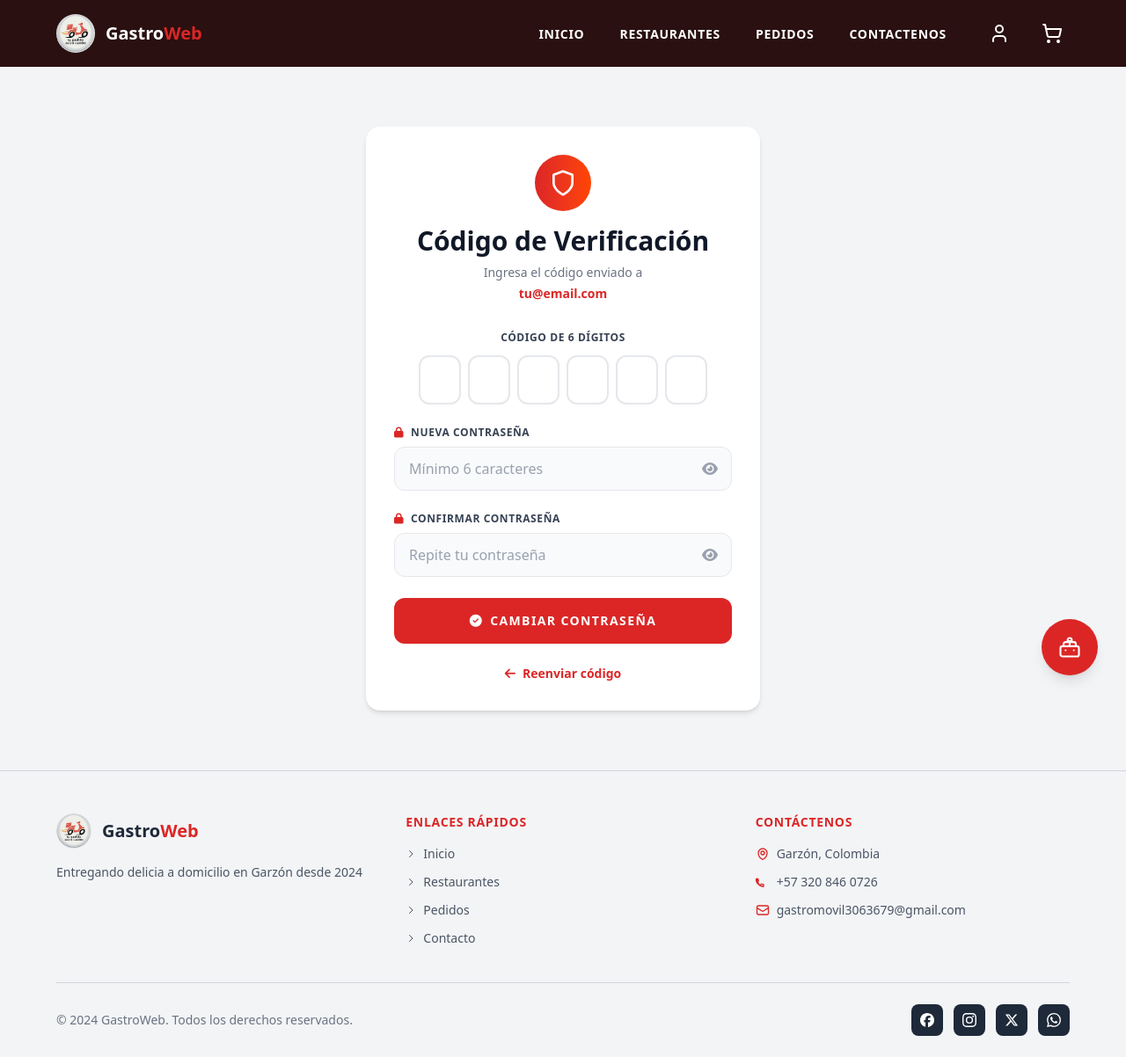
After one commit to lffiesco-svg/gastromovil, a Django app: page /verificar/ in a window 1280 px wide. The commit adds this page. Shown: the whole page at 88% size. Run offline with Django 5.2, Linux system fonts and the light colour scheme; parts of the project's set-up code (start-up, migrations or seed data) failed here and were passed over; some libraries are stand-ins or nearby versions.

Commit message:
Agrego recuperación de contraseña y mejoras

```diff
--- a/core/templates/auth/recuperar_contrasena.html
+++ b/core/templates/auth/recuperar_contrasena.html
@@ -17,7 +17,7 @@
                 <p class="text-gray-500 text-sm">Ingresa tu correo para recibir un código de verificación</p>
             </div>
 
-            <form id="formSolicitar" class="flex flex-col gap-5">
+            <form id="formSolicitar" class="flex flex-col gap-5" action="{% url 'verificar_codigo' %}" method="GET">
                 <div>
                     <label class="text-gray-700 text-xs font-bold uppercase tracking-wider mb-2 block">
                         <i class="fas fa-envelope mr-2 text-[#DC2626]"></i>Correo Electrónico
--- /dev/null
+++ b/core/templates/auth/verificar_codigo.html
@@ -0,0 +1,152 @@
+{% extends 'base.html' %}
+{% load static %}
+{% block title %}Verificar Código - GastroWeb{% endblock %}
+{% block content %}
+
+<section class="min-h-screen bg-gray-100 flex items-center justify-center px-6 py-16">
+    <div class="w-full max-w-md">
+
+        <div class="bg-white rounded-2xl shadow-md p-8">
+
+            <!-- ENCABEZADO -->
+            <div class="text-center mb-8">
+                <div class="inline-flex items-center justify-center w-16 h-16 bg-gradient-to-r from-[#DC2626] to-[#FF4500] rounded-full mb-4">
+                    <svg class="w-8 h-8 text-white" fill="none" stroke="currentColor" viewBox="0 0 24 24" stroke-width="2" stroke-linecap="round" stroke-linejoin="round">
+                        <path d="M12 22s8-4 8-10V5l-8-3-8 3v7c0 6 8 10 8 10z"/>
+                    </svg>
+                </div>
+                <h2 class="text-3xl font-black text-gray-900 mb-2">Código de Verificación</h2>
+                <p class="text-gray-500 text-sm">Ingresa el código enviado a</p>
+                <p class="text-[#DC2626] font-bold text-sm mt-1" id="emailMostrado">tu@email.com</p>
+            </div>
+
+            <form id="formVerificar" class="flex flex-col gap-6">
+
+                <!-- 6 CAJAS OTP -->
+                <div>
+                    <label class="text-gray-700 text-xs font-bold uppercase tracking-wider mb-3 block text-center">
+                        Código de 6 dígitos
+                    </label>
+                    <div class="flex justify-center gap-2" id="otpContainer">
+                        <input type="text" maxlength="1" inputmode="numeric" class="otp-input w-12 h-14 text-center text-2xl font-black border-2 border-gray-200 rounded-xl outline-none focus:border-[#DC2626] transition-colors text-gray-900">
+                        <input type="text" maxlength="1" inputmode="numeric" class="otp-input w-12 h-14 text-center text-2xl font-black border-2 border-gray-200 rounded-xl outline-none focus:border-[#DC2626] transition-colors text-gray-900">
+                        <input type="text" maxlength="1" inputmode="numeric" class="otp-input w-12 h-14 text-center text-2xl font-black border-2 border-gray-200 rounded-xl outline-none focus:border-[#DC2626] transition-colors text-gray-900">
+                        <input type="text" maxlength="1" inputmode="numeric" class="otp-input w-12 h-14 text-center text-2xl font-black border-2 border-gray-200 rounded-xl outline-none focus:border-[#DC2626] transition-colors text-gray-900">
+                        <input type="text" maxlength="1" inputmode="numeric" class="otp-input w-12 h-14 text-center text-2xl font-black border-2 border-gray-200 rounded-xl outline-none focus:border-[#DC2626] transition-colors text-gray-900">
+                        <input type="text" maxlength="1" inputmode="numeric" class="otp-input w-12 h-14 text-center text-2xl font-black border-2 border-gray-200 rounded-xl outline-none focus:border-[#DC2626] transition-colors text-gray-900">
+                    </div>
+                </div>
+
+                <!-- NUEVA CONTRASEÑA -->
+                <div>
+                    <label class="text-gray-700 text-xs font-bold uppercase tracking-wider mb-2 block">
+                        <i class="fas fa-lock mr-2 text-[#DC2626]"></i>Nueva Contraseña
+                    </label>
+                    <div class="relative">
+                        <input type="password" id="newPassword" placeholder="Mínimo 6 caracteres" class="w-full bg-gray-50 text-gray-800 px-4 py-3 rounded-xl outline-none border border-gray-200 focus:border-[#DC2626] transition-colors placeholder-gray-400 pr-12">
+                        <button type="button" onclick="togglePassword('newPassword', 'eye1')" class="absolute right-4 top-1/2 -translate-y-1/2 text-gray-400 hover:text-[#DC2626] transition-colors">
+                            <i id="eye1" class="fas fa-eye"></i>
+                        </button>
+                    </div>
+                </div>
+
+                <!-- CONFIRMAR CONTRASEÑA -->
+                <div>
+                    <label class="text-gray-700 text-xs font-bold uppercase tracking-wider mb-2 block">
+                        <i class="fas fa-lock mr-2 text-[#DC2626]"></i>Confirmar Contraseña
+                    </label>
+                    <div class="relative">
+                        <input type="password" id="confirmPassword" placeholder="Repite tu contraseña" class="w-full bg-gray-50 text-gray-800 px-4 py-3 rounded-xl outline-none border border-gray-200 focus:border-[#DC2626] transition-colors placeholder-gray-400 pr-12">
+                        <button type="button" onclick="togglePassword('confirmPassword', 'eye2')" class="absolute right-4 top-1/2 -translate-y-1/2 text-gray-400 hover:text-[#DC2626] transition-colors">
+                            <i id="eye2" class="fas fa-eye"></i>
+                        </button>
+                    </div>
+                </div>
+
+                <!-- MENSAJE -->
+                <div id="mensaje" class="hidden p-4 rounded-xl text-sm font-bold"></div>
+
+                <!-- BOTON -->
+                <button type="submit" id="btnCambiar" class="w-full bg-[#DC2626] text-white py-4 rounded-xl font-black text-sm tracking-widest uppercase hover:bg-[#DC2626]/90 transition-colors flex items-center justify-center gap-2">
+                    <i class="fas fa-check-circle"></i>
+                    Cambiar Contraseña
+                </button>
+
+            </form>
+
+            <!-- REENVIAR -->
+            <div class="mt-6 text-center">
+                <a href="{% url 'recuperar_contrasena' %}" class="text-[#DC2626] hover:underline font-bold text-sm flex items-center justify-center gap-2">
+                    <i class="fas fa-arrow-left"></i>
+                    Reenviar código
+                </a>
+            </div>
+
+        </div>
+    </div>
+</section>
+
+<script>
+// OTP inputs
+const otpInputs = document.querySelectorAll('.otp-input');
+otpInputs.forEach((input, index) => {
+    input.addEventListener('input', () => {
+        if (input.value && !/^\d$/.test(input.value)) {
+            input.value = '';
+            return;
+        }
+        if (input.value && index < otpInputs.length - 1) {
+            otpInputs[index + 1].focus();
+        }
+    });
+    input.addEventListener('keydown', (e) => {
+        if (e.key === 'Backspace' && !input.value && index > 0) {
+            otpInputs[index - 1].focus();
+        }
+    });
+});
+
+// PASTE
+document.getElementById('otpContainer').addEventListener('paste', (e) => {
+    e.preventDefault();
+    const pasted = e.clipboardData.getData('text').trim();
+    if (/^\d{6}$/.test(pasted)) {
+        otpInputs.forEach((input, i) => input.value = pasted[i]);
+        otpInputs[5].focus();
+    }
+});
+
+// SUBMIT
+document.getElementById('formVerificar').addEventListener('submit', (e) => {
+    e.preventDefault();
+    const codigo = [...otpInputs].map(i => i.value).join('');
+    const newPassword = document.getElementById('newPassword').value;
+    const confirmPassword = document.getElementById('confirmPassword').value;
+    const mensaje = document.getElementById('mensaje');
+
+    if (codigo.length !== 6) {
+        mensaje.className = 'p-4 rounded-xl text-sm font-bold bg-red-50 text-red-700 border border-red-200';
+        mensaje.textContent = 'Debes ingresar el código completo de 6 dígitos';
+        mensaje.classList.remove('hidden');
+        return;
+    }
+    if (newPassword.length < 6) {
+        mensaje.className = 'p-4 rounded-xl text-sm font-bold bg-red-50 text-red-700 border border-red-200';
+        mensaje.textContent = 'La contraseña debe tener al menos 6 caracteres';
+        mensaje.classList.remove('hidden');
+        return;
+    }
+    if (newPassword !== confirmPassword) {
+        mensaje.className = 'p-4 rounded-xl text-sm font-bold bg-red-50 text-red-700 border border-red-200';
+        mensaje.textContent = 'Las contraseñas no coinciden';
+        mensaje.classList.remove('hidden');
+        return;
+    }
+
+    mensaje.className = 'p-4 rounded-xl text-sm font-bold bg-green-50 text-green-700 border border-green-200';
+    mensaje.textContent = '✅ Contraseña actualizada exitosamente';
+    mensaje.classList.remove('hidden');
+});
+</script>
+
+{% endblock %}
--- a/core/views.py
+++ b/core/views.py
@@ -69,3 +69,6 @@ def recuperar_contrasena(request):
 
 def historial(request):
     return render(request, 'pedidos/historial.html')
+
+def verificar_codigo(request):
+    return render(request, 'auth/verificar_codigo.html')
--- a/gastromovil/urls.py
+++ b/gastromovil/urls.py
@@ -37,6 +37,7 @@ urlpatterns = [
     path('contacto/', views.contacto, name='contacto'),
     path('recuperar_contrasena/', views.recuperar_contrasena, name='recuperar_contrasena'),
     path('mispedidos/', views.historial, name='historial'),
+    path('verificar/', views.verificar_codigo, name='verificar_codigo'),
 ]
 
 urlpatterns += static(settings.MEDIA_URL, document_root=settings.MEDIA_ROOT)
--- a/theme/static/css/dist/styles.css
+++ b/theme/static/css/dist/styles.css
@@ -14,14 +14,9 @@
     --color-red-500: oklch(63.7% 0.237 25.331);
     --color-red-600: oklch(57.7% 0.245 27.325);
     --color-red-700: oklch(50.5% 0.213 27.518);
-    --color-red-800: oklch(44.4% 0.177 26.899);
-    --color-red-900: oklch(39.6% 0.141 25.723);
-    --color-orange-50: oklch(98% 0.016 73.684);
-    --color-orange-100: oklch(95.4% 0.038 75.164);
-    --color-orange-400: oklch(75% 0.183 55.934);
-    --color-yellow-400: oklch(85.2% 0.199 91.936);
     --color-green-50: oklch(98.2% 0.018 155.826);
     --color-green-100: oklch(96.2% 0.044 156.743);
+    --color-green-200: oklch(92.5% 0.084 155.995);
     --color-green-400: oklch(79.2% 0.209 151.711);
     --color-green-500: oklch(72.3% 0.219 149.579);
     --color-green-600: oklch(62.7% 0.194 149.214);
@@ -78,11 +73,8 @@
     --text-4xl--line-height: calc(2.5 / 2.25);
     --text-5xl: 3rem;
     --text-5xl--line-height: 1;
-    --text-6xl: 3.75rem;
-    --text-6xl--line-height: 1;
     --text-7xl: 4.5rem;
     --text-7xl--line-height: 1;
-    --font-weight-medium: 500;
     --font-weight-semibold: 600;
     --font-weight-bold: 700;
     --font-weight-black: 900;
@@ -97,11 +89,8 @@
     --radius-xl: 0.75rem;
     --radius-2xl: 1rem;
     --radius-3xl: 1.5rem;
-    --drop-shadow-2xl: 0 25px 25px rgb(0 0 0 / 0.15);
     --animate-pulse: pulse 2s cubic-bezier(0.4, 0, 0.6, 1) infinite;
     --blur-sm: 8px;
-    --blur-2xl: 40px;
-    --blur-3xl: 64px;
     --default-transition-duration: 150ms;
     --default-transition-timing-function: cubic-bezier(0.4, 0, 0.2, 1);
     --default-font-family: var(--font-sans);
@@ -368,6 +357,9 @@
   .mt-4 {
     margin-top: calc(var(--spacing) * 4);
   }
+  .mt-6 {
+    margin-top: calc(var(--spacing) * 6);
+  }
   .mt-8 {
     margin-top: calc(var(--spacing) * 8);
   }
@@ -544,6 +536,9 @@
   }
   .w-11 {
     width: calc(var(--spacing) * 11);
+  }
+  .w-12 {
+    width: calc(var(--spacing) * 12);
   }
   .w-14 {
     width: calc(var(--spacing) * 14);
@@ -797,6 +792,9 @@
   .border-gray-300 {
     border-color: var(--color-gray-300);
   }
+  .border-green-200 {
+    border-color: var(--color-green-200);
+  }
   .border-red-200 {
     border-color: var(--color-red-200);
   }
@@ -860,6 +858,9 @@
   .bg-gray-800 {
     background-color: var(--color-gray-800);
   }
+  .bg-green-50 {
+    background-color: var(--color-green-50);
+  }
   .bg-green-100 {
     background-color: var(--color-green-100);
   }
@@ -1151,6 +1152,9 @@
   }
   .text-red-600 {
     color: var(--color-red-600);
+  }
+  .text-red-700 {
+    color: var(--color-red-700);
   }
   .text-sky-500 {
     color: var(--color-sky-500);
```
Also changed, not shown: 1 other file.
